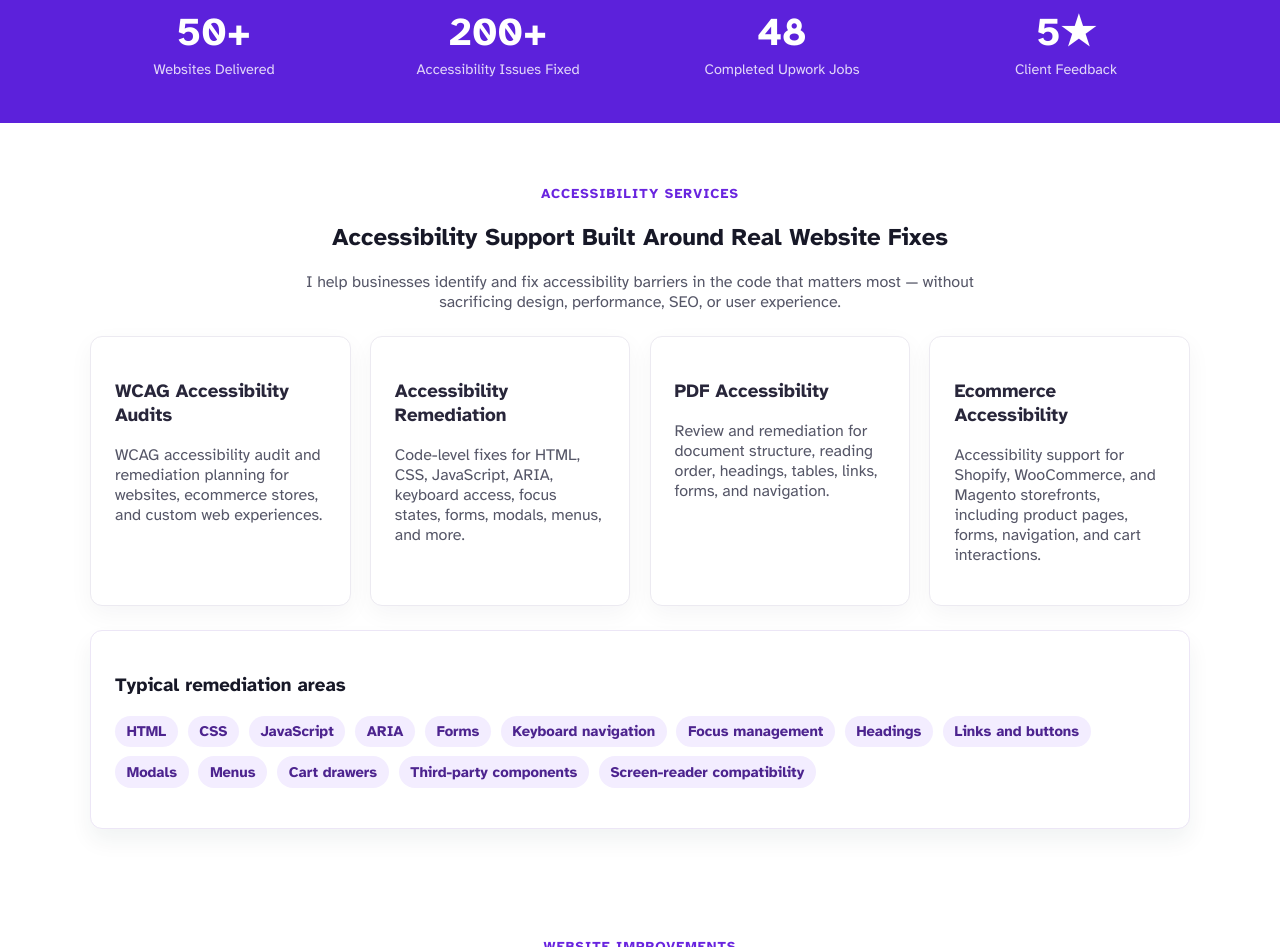
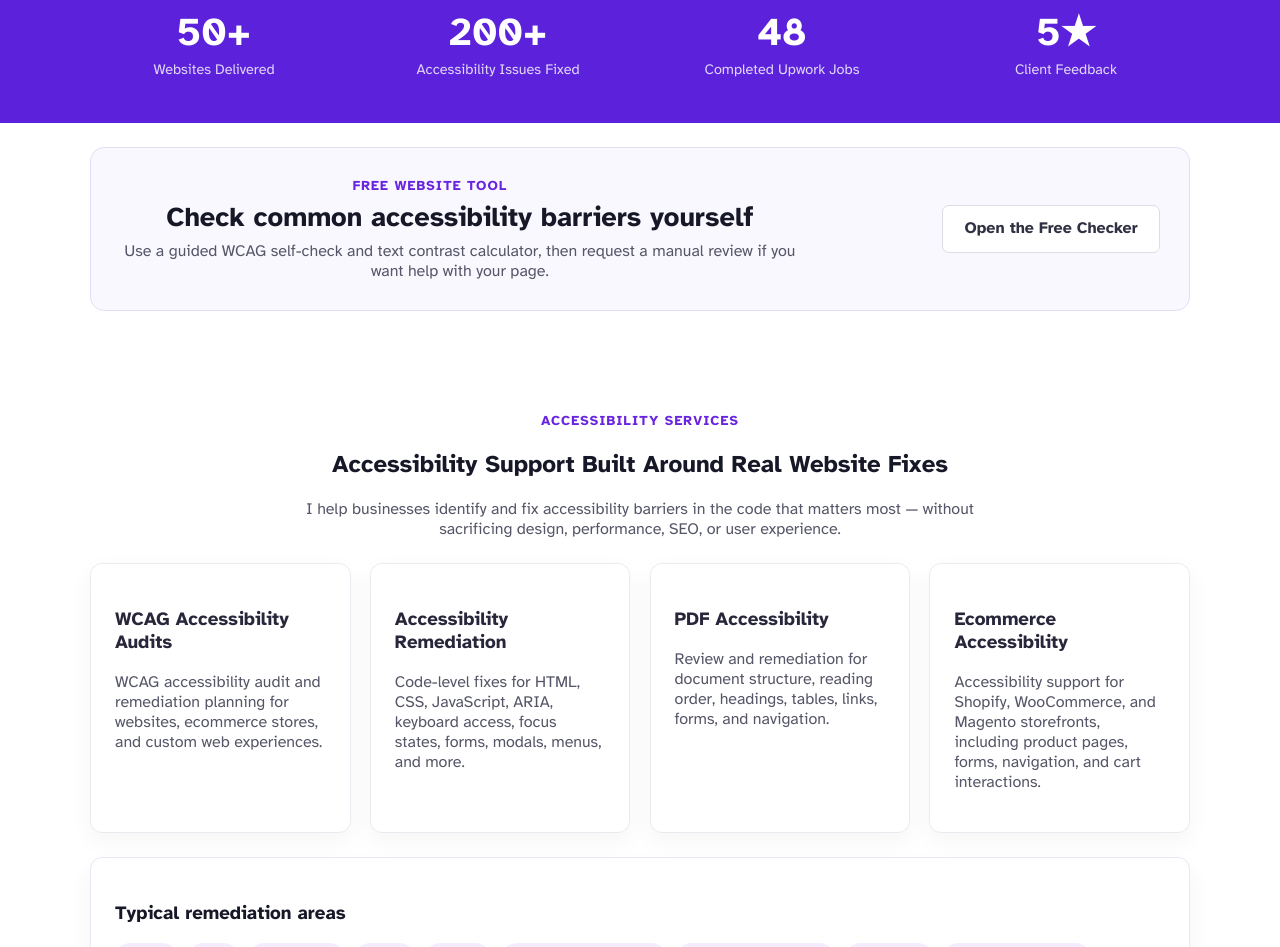
Before and after one commit to Himanshumamba/Web-Accesssibility, a plain HTML site: page index.html in a window 1280 px wide. Shown: the part 779-1726 px from the top of the page. Drawn offline with Linux system fonts and the light colour scheme.

Commit message:
Feature free accessibility checker on homepage

```diff
--- a/index.html
+++ b/index.html
@@ -109,6 +109,15 @@
           <div class="trust-label">Client Feedback</div>
         </article>
       </div>
+    </section>
+
+    <section class="section home-tool-promo" aria-labelledby="home-tool-title">
+      <div>
+        <p class="eyebrow">Free website tool</p>
+        <h2 id="home-tool-title">Check common accessibility barriers yourself</h2>
+        <p>Use a guided WCAG self-check and text contrast calculator, then request a manual review if you want help with your page.</p>
+      </div>
+      <a href="accessibility-checker.html" class="btn btn-secondary">Open the Free Checker</a>
     </section>
 
     <section class="section services-section" id="services">
--- a/style.css
+++ b/style.css
@@ -1244,6 +1244,39 @@ p {
   font-size: 0.9rem;
 }
 
+.homepage .home-tool-promo {
+  box-sizing: border-box;
+  display: flex;
+  align-items: center;
+  justify-content: space-between;
+  gap: 1.5rem;
+  max-width: 1120px;
+  margin: 1.5rem auto 2.5rem;
+  padding: clamp(1.2rem, 3vw, 1.8rem);
+  border: 1px solid #e7dcf8;
+  border-radius: 14px;
+  background: #faf8ff;
+}
+
+.homepage .home-tool-promo .eyebrow {
+  margin: 0 0 0.35rem;
+}
+
+.homepage .home-tool-promo h2 {
+  margin: 0 0 0.45rem;
+  font-size: clamp(1.3rem, 2.5vw, 1.7rem);
+}
+
+.homepage .home-tool-promo p:not(.eyebrow) {
+  max-width: 680px;
+  margin: 0;
+}
+
+.homepage .home-tool-promo .btn {
+  flex-shrink: 0;
+  white-space: nowrap;
+}
+
 .homepage .service-card,
 .homepage .card {
   border: 1px solid #eceaf1;
@@ -1559,6 +1592,16 @@ p {
     gap: 1.1rem 0.5rem;
   }
 
+  .homepage .home-tool-promo {
+    align-items: stretch;
+    flex-direction: column;
+    margin: 1.25rem 1rem 2rem;
+  }
+
+  .homepage .home-tool-promo .btn {
+    width: 100%;
+  }
+
   .homepage .assessment-form {
     grid-template-columns: 1fr;
     margin-right: auto;
```
